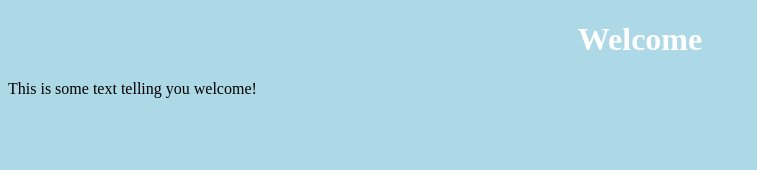
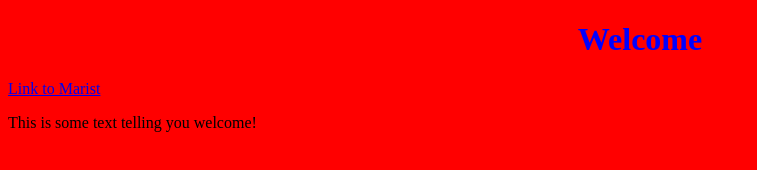
Before and after one commit to MaristGormanly/221-lecture-demos, a plain HTML site: page html/index-3.html in a window 1280 px wide. Shown: the whole page, without its empty margins (0-757 px from the left). Drawn offline with Linux system fonts and the light colour scheme.

Commit message:
updated demo

```diff
--- a/html/index-3.html
+++ b/html/index-3.html
@@ -1,11 +1,13 @@
 <!doctype html>
 <html>
   <head>
+	<meta content="text/html;charset=utf-8" http-equiv="Content-Type">
     <title>Welcome to my HTML page!</title>
     <link rel="stylesheet" type="text/css" href="main.css" />
   </head>
   <body>
     <h1>Welcome</h1>
+	<a href="http://www.marist.edu" >Link to Marist</a>
     <p>This is some text telling you welcome!</p>
   </body>
 </html>
--- a/html/main.css
+++ b/html/main.css
@@ -1,8 +1,8 @@
 body {
-  background-color: lightblue;
+  background-color: red;
 }
 
 h1 {
-  color: white;
+  color: blue;
   text-align: center;
 }
```
Also changed, not shown: Promises/1-basic/promises.js (+8 -2 lines), html/index-2.html (+3 -1 lines).
